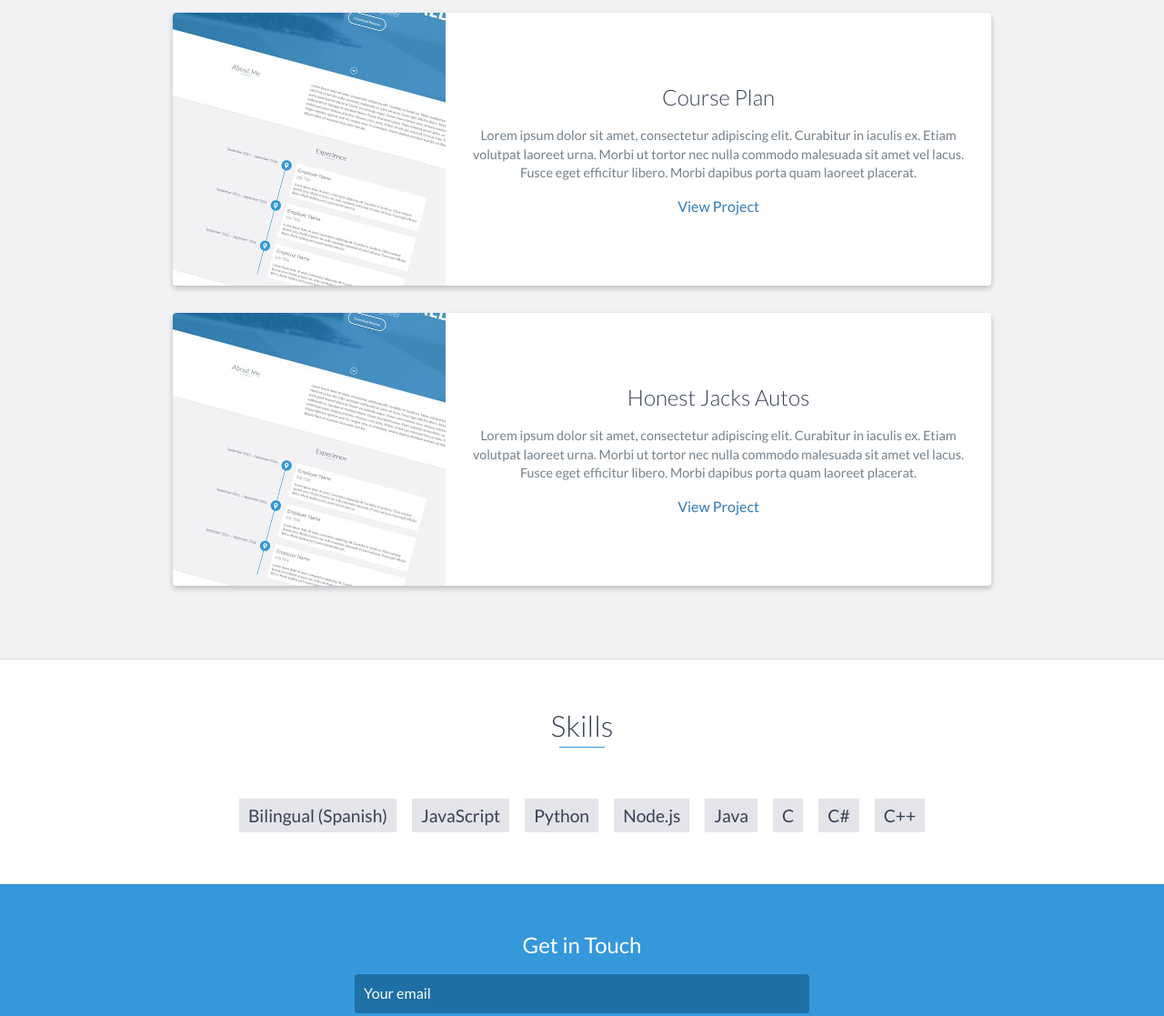
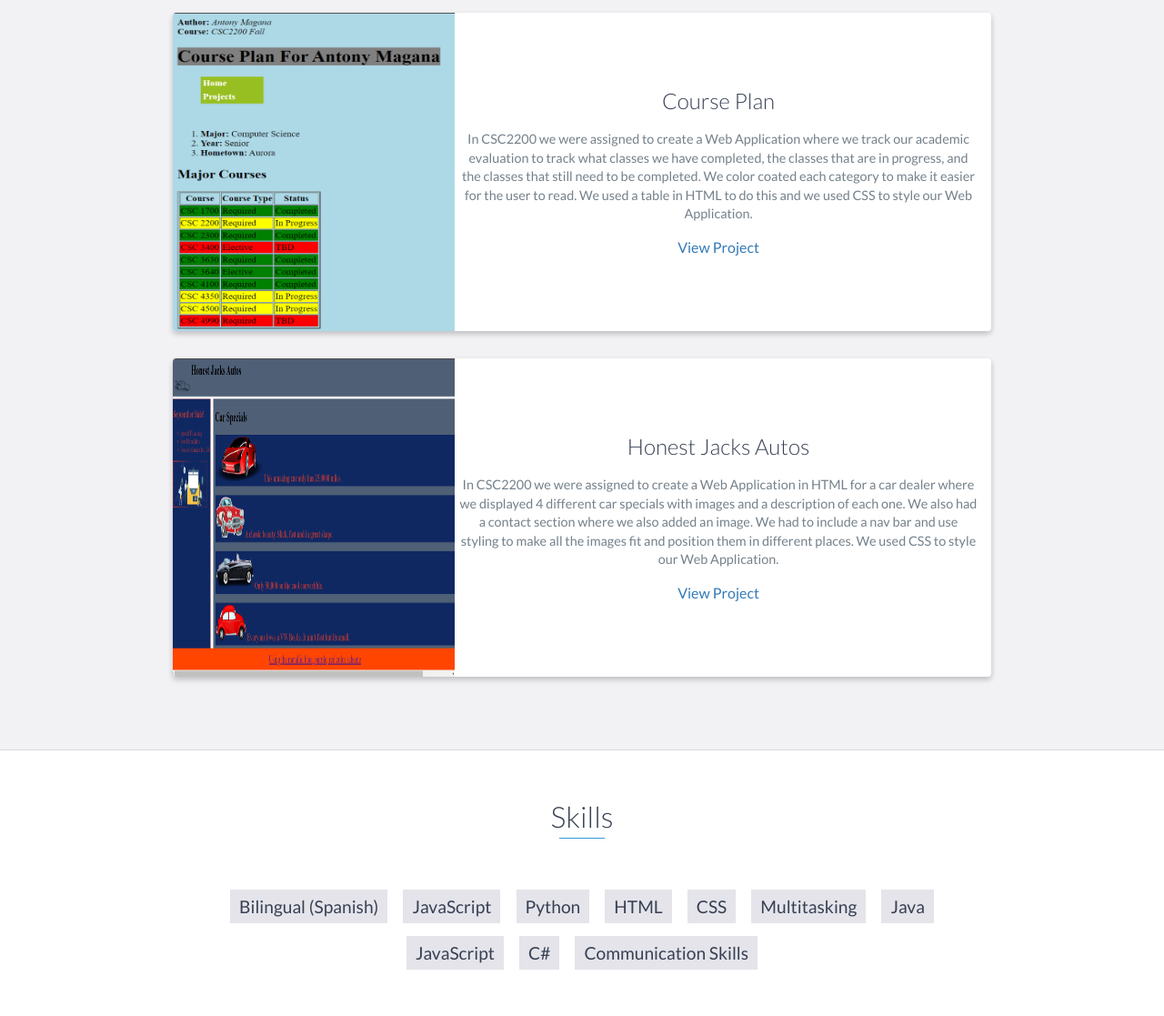
Before and after one commit to amagana06/amagana06.github.io, a website: page index.html in a window 1280 px wide. Shown: the part 2080-3197 px from the top of the page at 91% size. Drawn offline with nearby package versions, Linux system fonts and the light colour scheme.

Commit message:
updated images
updated images

```diff
--- a/index.html
+++ b/index.html
@@ -130,13 +130,16 @@
             <div class="row">
                 <div class="project shadow-large">
                     <div class="project-image">
-                        <img src="images/project.jpg" />
+                        <img style="width: 310px; height: 350px;" src="images/courses.png" />
                     </div>
                     <!-- End .project-image -->
                     <div class="project-info">
-                        <h3> Course Plan</h3>
+                        <h3> Course Plan </h3>
                         <p>
-                            Lorem ipsum dolor sit amet, consectetur adipiscing elit. Curabitur in iaculis ex. Etiam volutpat laoreet urna. Morbi ut tortor nec nulla commodo malesuada sit amet vel lacus. Fusce eget efficitur libero. Morbi dapibus porta quam laoreet placerat.
+                            In CSC2200 we were assigned to create a Web Application where we track our academic evaluation
+                            to track what classes we have completed, the classes that are in progress, and the classes
+                            that still need to be completed. We color coated each category to make it easier for the user
+                            to read. We used a table in HTML to do this and we used CSS to style our Web Application.
                         </p>
                         <a href="HW1.html">View Project</a>
                     </div>
@@ -146,15 +149,18 @@
 
                 <div class="project shadow-large">
                     <div class="project-image">
-                        <img src="images/project.jpg" />
+                        <img style="width: 310px; height: 350px;" src="images/jacksautos.png" />
                     </div>
                     <!-- End .project-image -->
                     <div class="project-info">
-                        <h3>Honest Jacks Autos</h3>
+                        <h3> Honest Jacks Autos </h3>
                         <p>
-                            Lorem ipsum dolor sit amet, consectetur adipiscing elit. Curabitur in iaculis ex. Etiam volutpat laoreet urna. Morbi ut tortor nec nulla commodo malesuada sit amet vel lacus. Fusce eget efficitur libero. Morbi dapibus porta quam laoreet placerat.
+                            In CSC2200 we were assigned to create a Web Application in HTML for a car dealer where we displayed
+                            4 different car specials with images and a description of each one. We also had a contact section
+                            where we also added an image. We had to include a nav bar and use styling to make all the images
+                            fit and position them in different places. We used CSS to style our Web Application.
                         </p>
-                        <a href="HW2.html">View Project</a>
+                        <a href="HW2.html"> View Project</a>
                     </div>
                     <!-- End .project-info -->
                 </div>
@@ -167,14 +173,17 @@
     <div id="skills">
         <h2 class="heading">Skills</h2>
         <ul>
-            <li> Bilingual (Spanish) </li>
+            <li>Bilingual (Spanish)</li>
             <li>JavaScript</li>
             <li>Python</li>
-            <li>Node.js</li>
+            <li>HTML</li>
+            <li>CSS</li>
+            <li>Multitasking</li>
             <li>Java</li>
-            <li>C</li>
+            <li>JavaScript</li>
             <li>C#</li>
-            <li>C++</li>
+            <li>Communication Skills</li>
+
         </ul>
     </div>
     <!-- End #skills -->
```
Also changed, not shown: images/courses.png (added), images/jacksautos.png (added).
